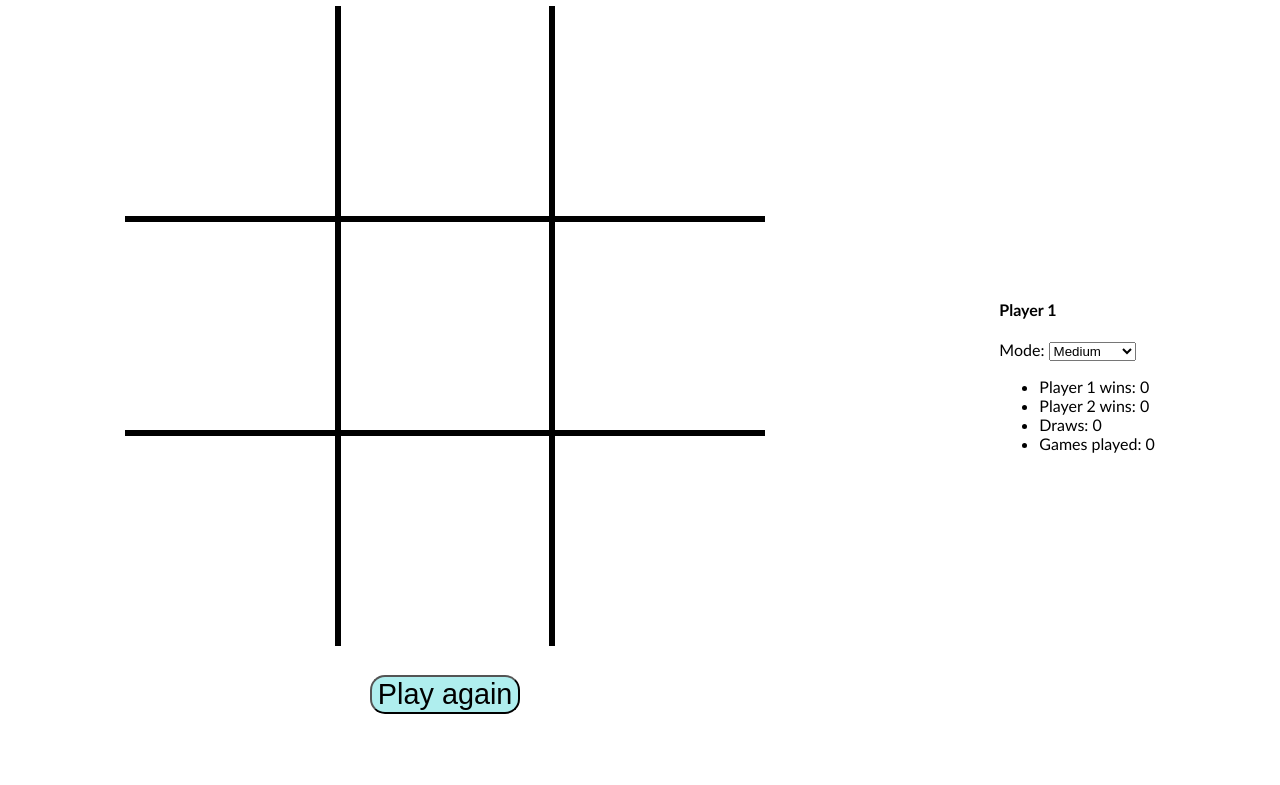
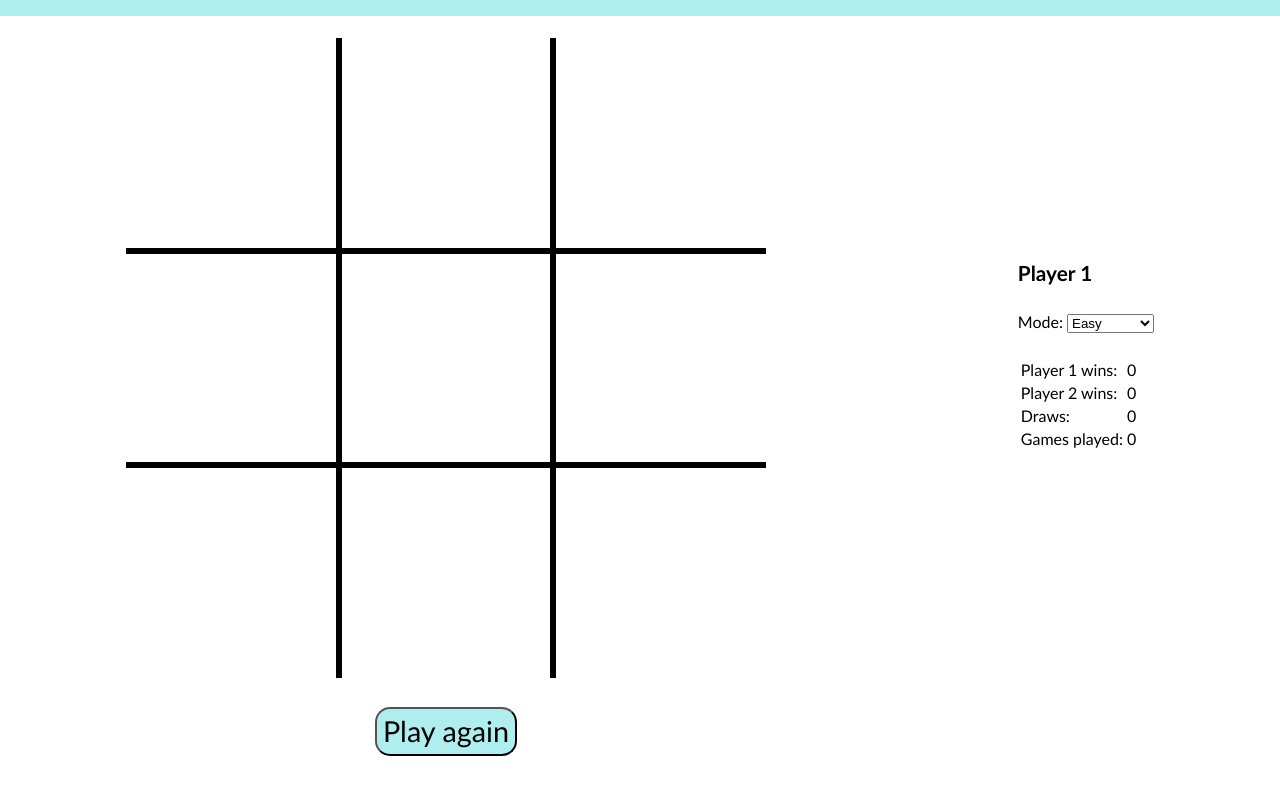
Before and after one commit to Rory-Sullivan/Tic-tac-toe, a plain HTML site: page index.html in a window 1280 px wide. Shown: the part 108-893 px from the top of the page. Before the commit the page ends 858 px from the top, so only its background shows below. Drawn offline with Linux system fonts and the light colour scheme.

Commit message:
Styling improvements.

```diff
--- a/index.html
+++ b/index.html
@@ -3,7 +3,7 @@
     <head>
         <meta charset="UTF-8" />
         <meta name="viewport" content="width=device-width, initial-scale=1.0" />
-        <title>Tick Tack Toe</title>
+        <title>Tic-Tac-Toe</title>
         <link rel="stylesheet" href="styles/style.css" />
         <link
             rel="apple-touch-icon"
@@ -35,8 +35,6 @@
     <body>
         <h1 id="header">Rory's Tic-Tac-Toe Game</h1>
 
-        <section id="settings"></section>
-
         <section id="game">
             <div id="buttons">
                 <div id="board">
@@ -59,17 +57,31 @@
                 <label for="gameMode">Mode:</label>
                 <select name="gameMode" id="gameMode">
                     <option value="0">Two player</option>
-                    <option value="1">Easy</option>
-                    <option value="2" selected>Medium</option>
+                    <option value="1" selected>Easy</option>
+                    <option value="2">Medium</option>
                     <option value="3">Hard</option>
                 </select>
 
-                <ul>
-                    <li>Player 1 wins: <var id="p1Wins">0</var></li>
-                    <li>Player 2 wins: <var id="p2Wins">0</var></li>
-                    <li>Draws: <var id="draws">0</var></li>
-                    <li>Games played: <var id="rounds">0</var></li>
-                </ul>
+                <table>
+                    <tbody>
+                        <tr>
+                            <td>Player 1 wins:</td>
+                            <td id="p1Wins">0</td>
+                        </tr>
+                        <tr>
+                            <td>Player 2 wins:</td>
+                            <td id="p2Wins">0</td>
+                        </tr>
+                        <tr>
+                            <td>Draws:</td>
+                            <td id="draws">0</td>
+                        </tr>
+                        <tr>
+                            <td>Games played:</td>
+                            <td id="rounds">0</td>
+                        </tr>
+                    </tbody>
+                </table>
             </div>
         </section>
 
--- a/styles/style.css
+++ b/styles/style.css
@@ -1,7 +1,9 @@
 /* General */
-html {
+body {
     font-family: 'Trebuchet MS', Helvetica, sans-serif;
+    margin: 0;
 }
+
 button:focus {
     outline: 0;
 }
@@ -10,7 +12,7 @@ button:focus {
 h1#header {
     background: paleturquoise;
     text-align: center;
-    padding: 0.5em;
+    padding: 1em 0.75em;
 }
 
 /* Game section */
@@ -95,19 +97,24 @@ button#reset {
     background-color: paleturquoise;
     border-radius: 15px;
     font-size: 1.8em;
+    padding: 0.2em;
+    font-family: inherit;
 }
 
 /* Metrics */
 div#metrics {
-    margin: auto;
+    margin: auto auto;
     height: initial;
     width: initial;
+    padding-bottom: 7em;
+    overflow-x: visible;
 }
 
-div#metrics var {
-    font-style: normal;
+div#metrics #playerStatus {
+    margin-top: 0;
+    font-size: 1.3em;
 }
 
-div#metric #p1Wins {
-    text-align: right;
+div#metrics table {
+    margin-top: 1.5em;
 }
```
